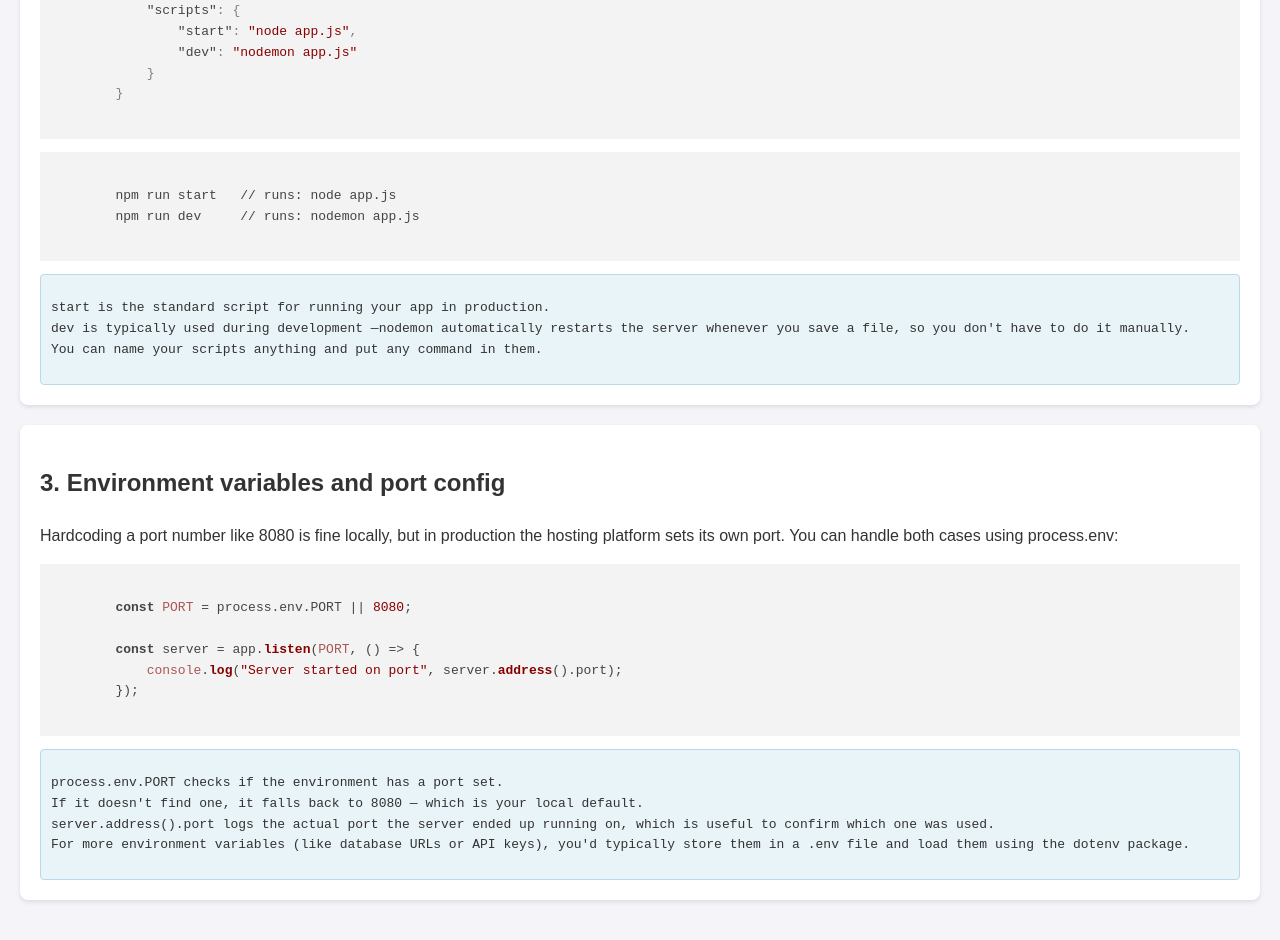
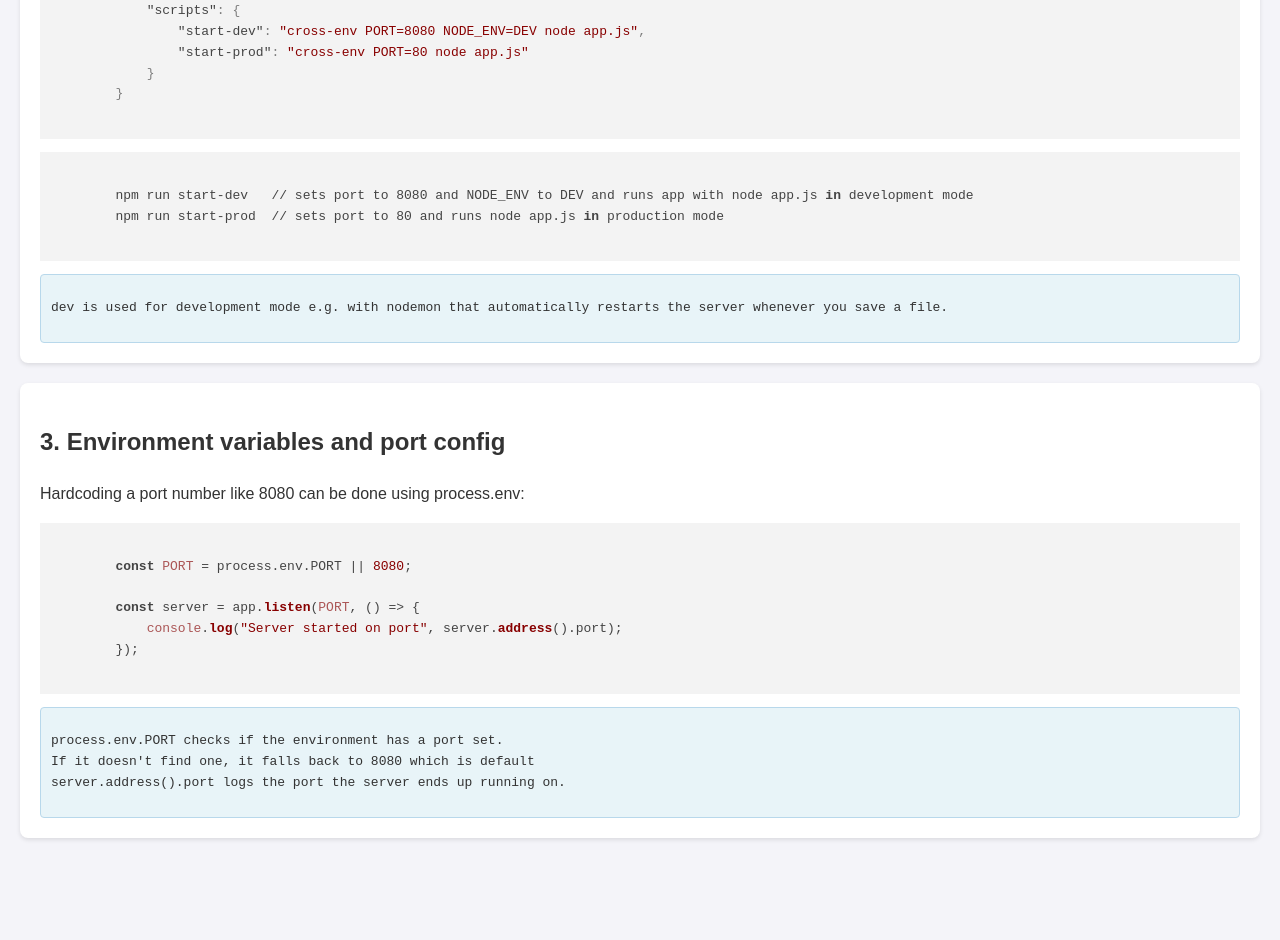
Before and after one commit to frederikG1/nodejs_aflv, a website: page 01._Miscellaneous/public/html/routing_script.html in a window 1280 px wide. Shown: the part 1125-2065 px from the top of the page. After the commit the page ends 2003 px from the top, so only its background shows below. Drawn offline with nearby package versions, Linux system fonts and the light colour scheme.

Commit message:
routing_script stort set færdig

```diff
--- a/01._Miscellaneous/public/html/routing_script.html
+++ b/01._Miscellaneous/public/html/routing_script.html
@@ -57,30 +57,27 @@
         <pre><code class="language-json">
         {
             "scripts": {
-                "start": "node app.js",
-                "dev": "nodemon app.js"
+                "start-dev": "cross-env PORT=8080 NODE_ENV=DEV node app.js",
+                "start-prod": "cross-env PORT=80 node app.js"
             }
         }
         </code></pre>
 
         <pre><code class="language-bash">
-        npm run start   // runs: node app.js
-        npm run dev     // runs: nodemon app.js
+        npm run start-dev   // sets port to 8080 and NODE_ENV to DEV and runs app with node app.js in development mode
+        npm run start-prod  // sets port to 80 and runs node app.js in production mode
         </code></pre>
 
         <div class="output">
-            <p>start is the standard script for running your app in production.<br>
-                dev is typically used during development —nodemon automatically restarts the
-                server whenever you save a file, so you don't have to do it manually.<br>
-                You can name your scripts anything and put any command in them.
+            <p> dev is used for development mode e.g. with nodemon that automatically restarts the
+                server whenever you save a file.<br>
             </p>
         </div>
     </div>
 
     <div class="section">
         <h2>3. Environment variables and port config</h2>
-        <p>Hardcoding a port number like 8080 is fine locally, but in production the hosting platform sets
-            its own port. You can handle both cases using process.env:</p>
+        <p>Hardcoding a port number like 8080 can be done using process.env:</p>
 
         <pre><code class="language-javascript">
         const PORT = process.env.PORT || 8080;
@@ -92,11 +89,8 @@
 
         <div class="output">
             <p>process.env.PORT checks if the environment has a port set.<br>
-                If it doesn't find one, it falls back to 8080 — which is your local default.<br>
-                server.address().port logs the actual port the server ended up running on, which is useful
-                to confirm which one was used.<br>
-                For more environment variables (like database URLs or API keys), you'd typically store them in a
-                .env file and load them using the dotenv package.
+                If it doesn't find one, it falls back to 8080 which is default<br>
+                server.address().port logs the port the server ends up running on.
             </p>
         </div>
     </div>
```
